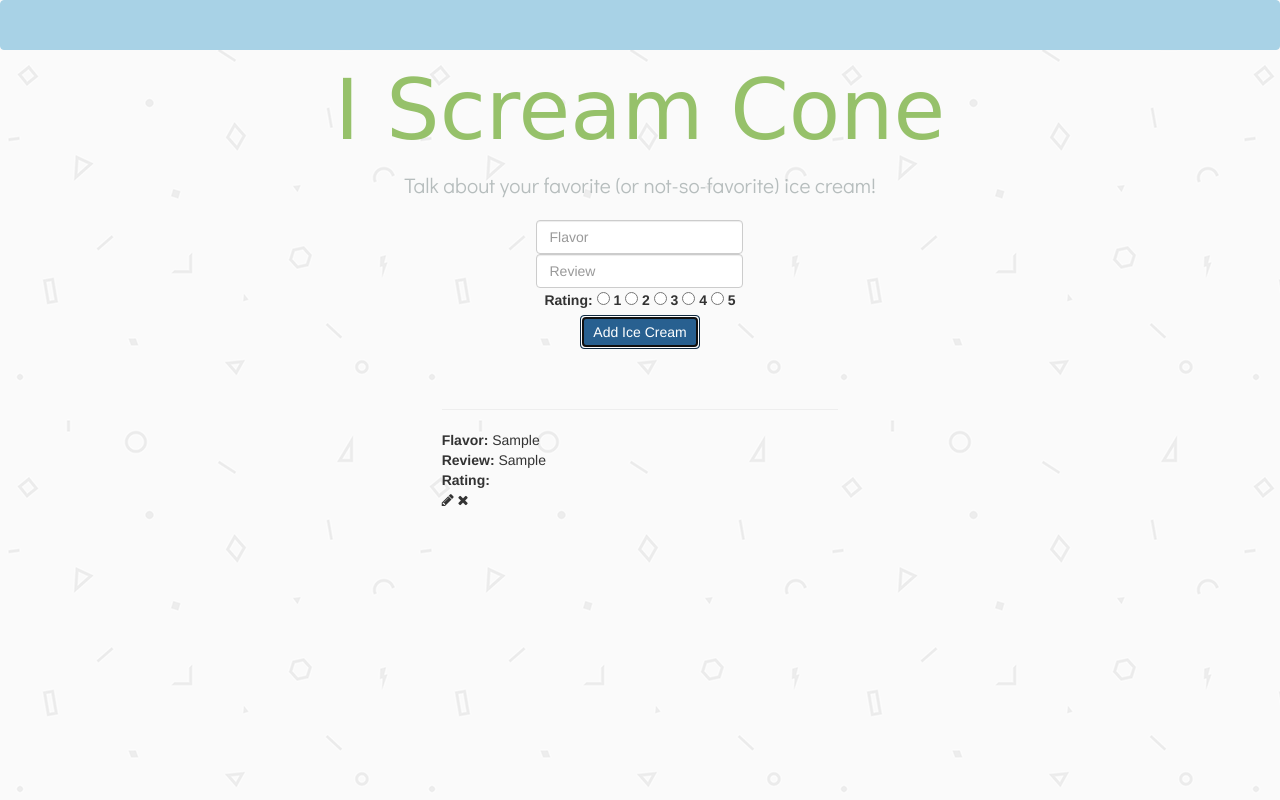
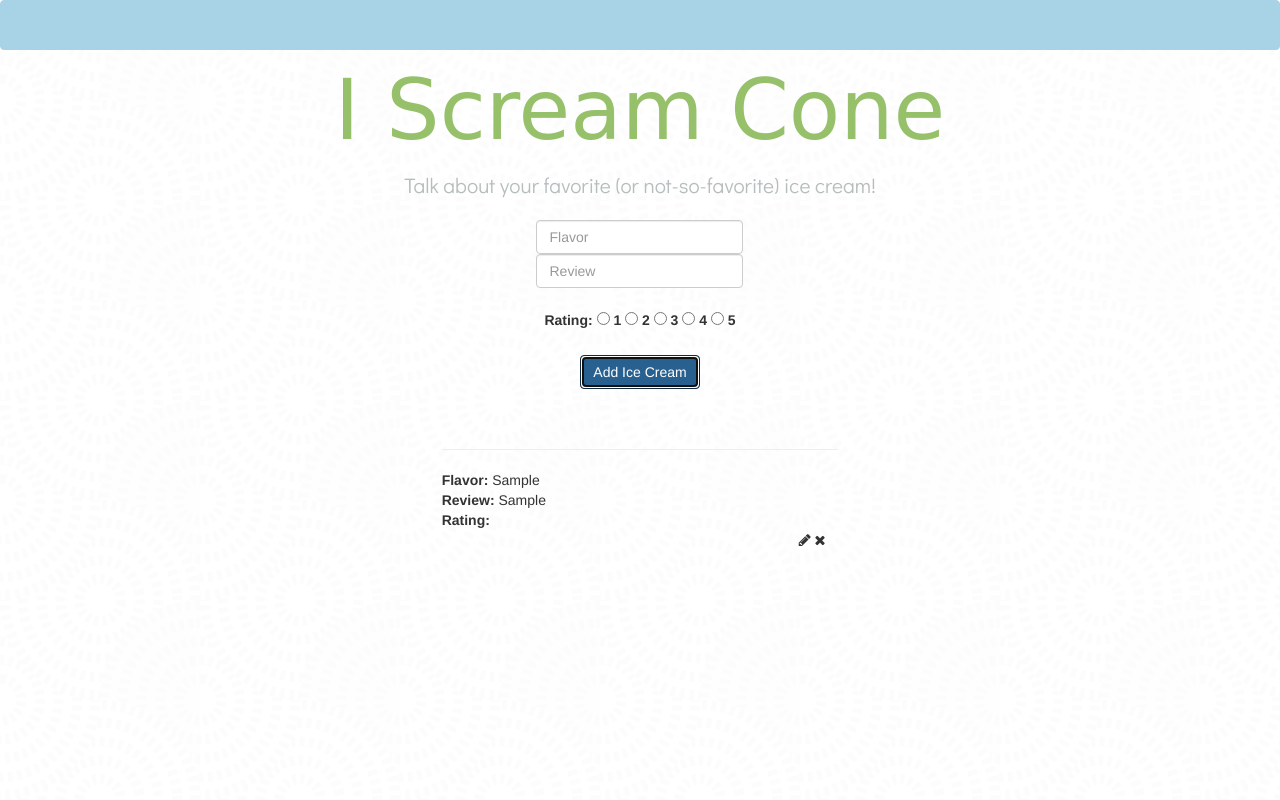
Before and after one commit to FranchiniMae/ice-cream-app, a website: page views/index.html in a window 1280 px wide. Both pictures are taken after typing "Sample", "Sample" into the empty fields and a click on the input "Add Ice Cream". Drawn offline with nearby package versions, Linux system fonts and the light colour scheme; some packages are replaced by stand-ins of ours; files that its build step writes are made by us from their sources; no server answers; a web font is replaced by a local one.

Commit message:
Moves edit and close to the right

```diff
--- a/public/stylesheets/main.css
+++ b/public/stylesheets/main.css
@@ -1,5 +1,5 @@
 body {
-	background: url('../images/geometry.png');
+	background: url('../images/swirl.png');
 }
 
 .maintitle {
@@ -33,3 +33,7 @@ body {
 .add-icecream {
 	text-align: center;
 }
+
+.fa-pencil {
+	margin-left: 90%;
+}
--- a/public/templates/home.html
+++ b/public/templates/home.html
@@ -10,7 +10,7 @@
     </div>
     <div class="form-group">
       <input type="text" class="form-control" ng-model="home.newIcecream.review" placeholder="Review" autofocus>
-    </div><br>
+    </div><br><br>
 <!-- RADIO BUTTONS -->
     <label>Rating: </label>
     <div class="form-group">
@@ -31,7 +31,7 @@
             </label>
     </div>
 
-      <div>
+      <div><br>
       <input type="submit" value="Add Ice Cream" class="btn btn-primary">
     </div>
   </form>
@@ -43,9 +43,7 @@
     <div class="scoop" ng-hide="home.displayEditForm">
        <b>Flavor:</b> {{icecream.flavor}}<br>
        <b>Review:</b> {{icecream.review}}<br>
-       <b>Rating:</b> {{icecream.rating}}<br>
-       <!-- edit/delete buttons -->
-       <i class="fa fa-pencil" ng-click="home.displayEditForm = true" class="btn btn-default"></i>
+       <b>Rating:</b> {{icecream.rating}}<i class="fa fa-pencil" ng-click="home.displayEditForm = true" class="btn btn-default"></i>
        <i class="fa fa-close" ng-click="home.deleteIcecream(icecream)" class="btn btn-default"></i>
      </div><br>
 
```
Also changed, not shown: public/images/swirl.png (added).
